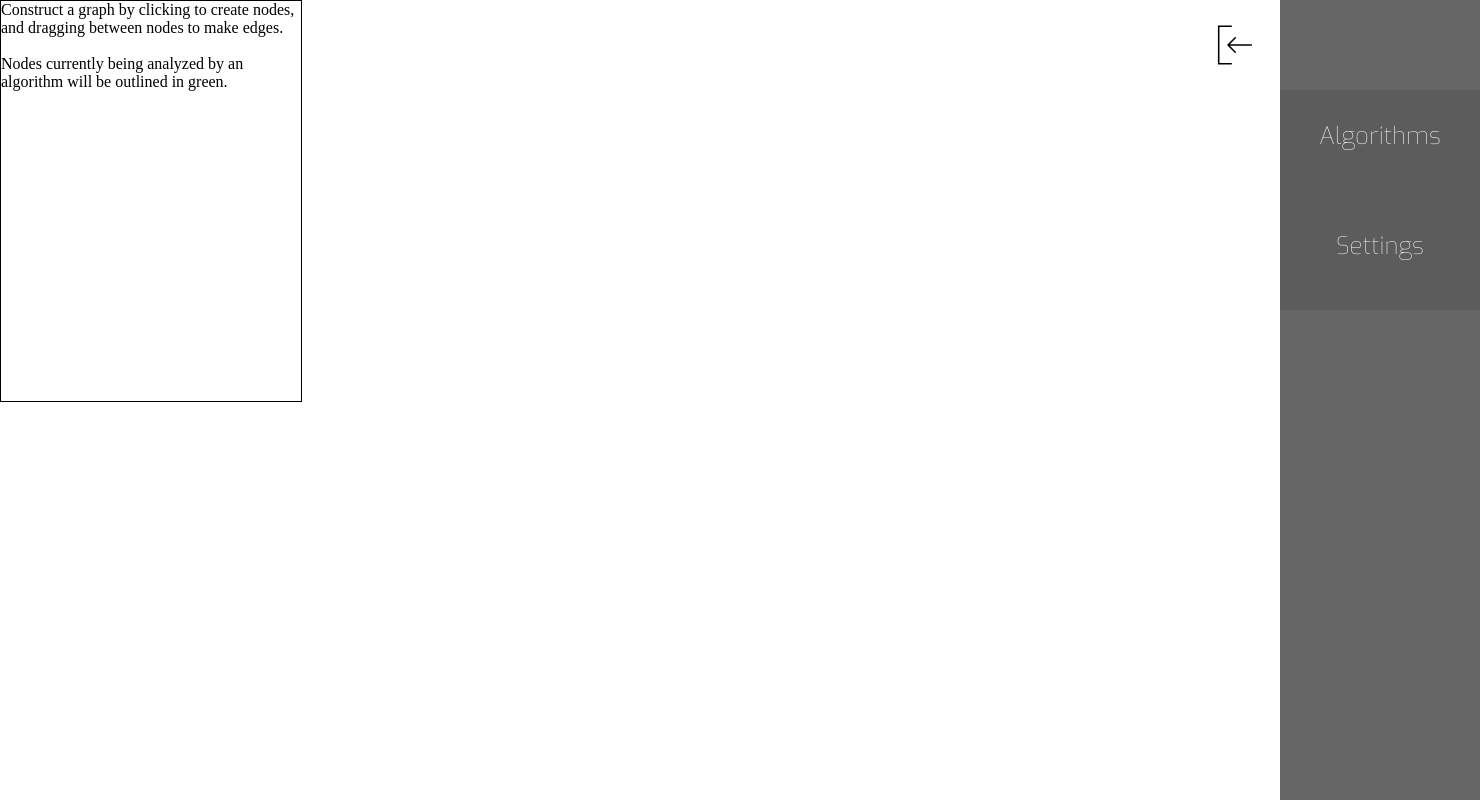
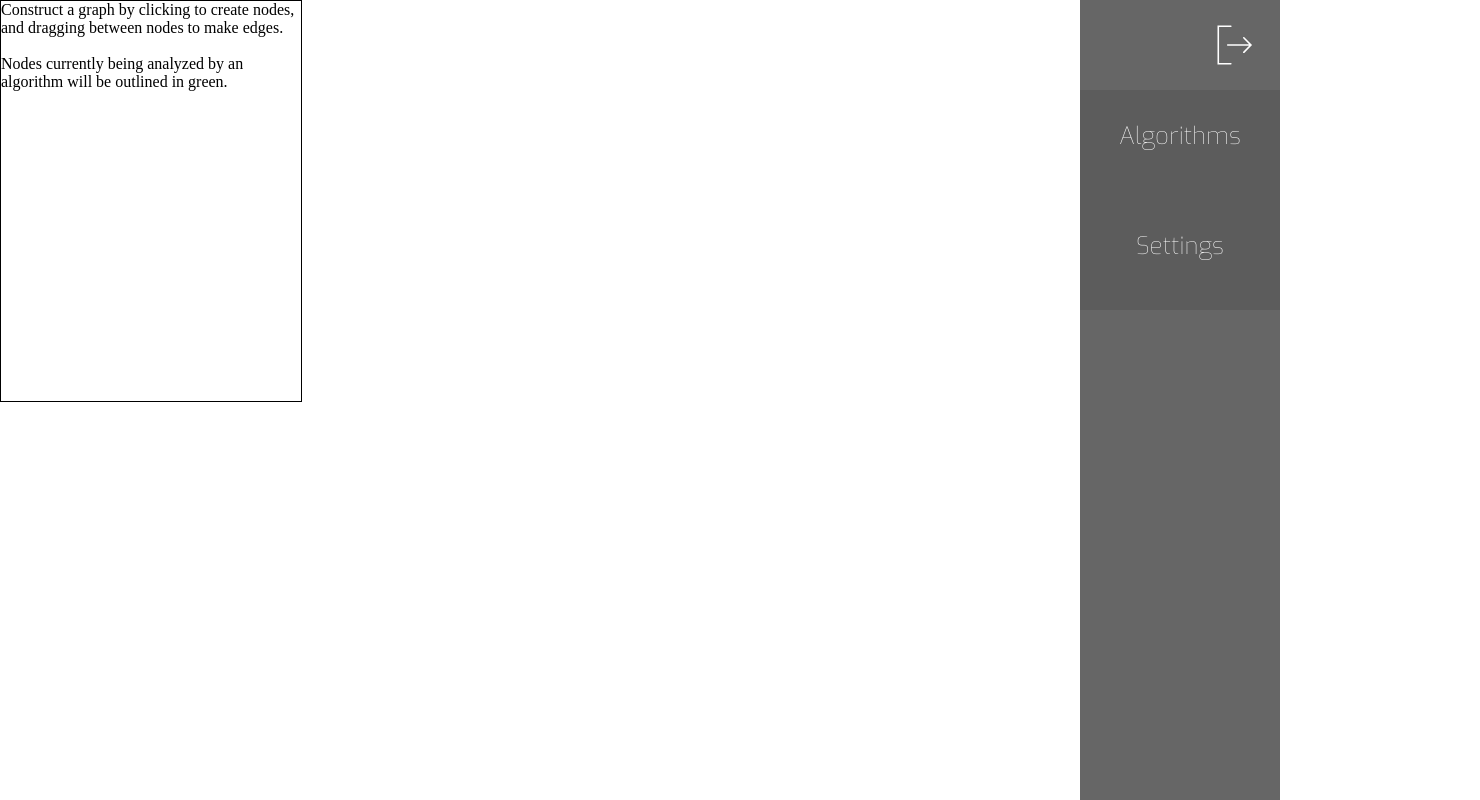
Before and after one commit to j-wing/graphr, a website: page index.html in a window 1280 px wide. Shown: the whole page, 1480 px wide, since content can reach past the window. Drawn offline with Linux system fonts and the light colour scheme; files whose address does not match are found by name.

Commit message:
Default sidebar to be open.

```diff
--- a/index.html
+++ b/index.html
@@ -33,8 +33,8 @@
 			Nodes currently being analyzed by an algorithm will be outlined in green.
 		</div>
 	</div>
-	<div id="sidebar-toggle"></div>
-	<aside id="sidebar">
+	<div id="sidebar-toggle" class="toggled"></div>
+	<aside id="sidebar" class="toggled">
 		<ul class="main-menu">
 			<li class="menu-item">
 				<div class="menu-title">Algorithms</div>
```
